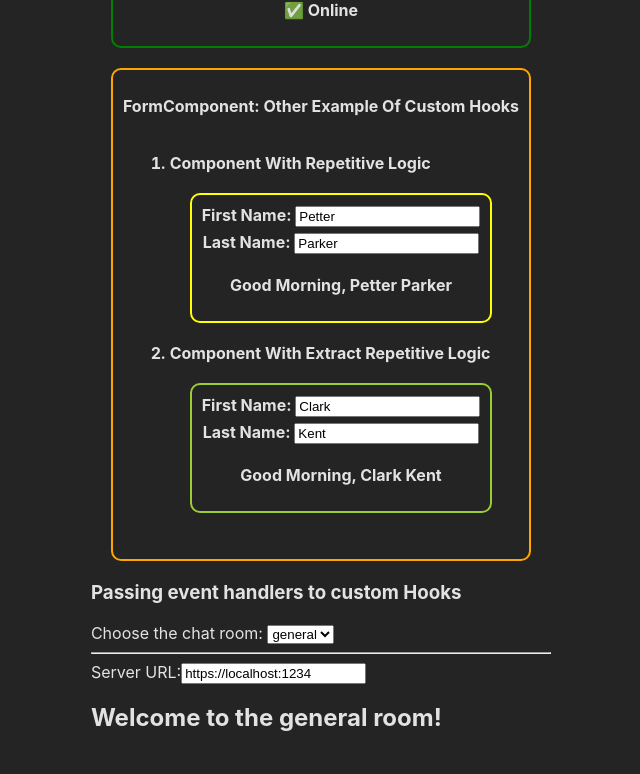
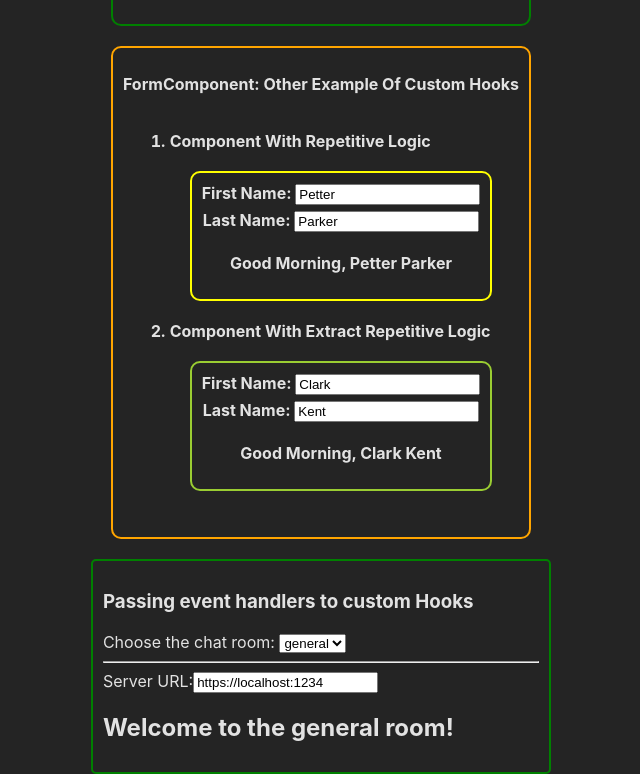
Before and after one commit to Lachicagladiadora/custom-hooks, a React (Vite) app: page / in a window 1280 px wide. Shown: the part 269-1043 px from the top of the page, without its empty margins (319-959 px from the left). Before the commit the page ends 1021 px from the top, so only its background shows below. Built offline with nearby package versions, Linux system fonts and the light colour scheme.

Commit message:
modify style and fix type

```diff
--- a/src/App.tsx
+++ b/src/App.tsx
@@ -19,6 +19,11 @@ export const App = () => {
       <SaveButton/>
       <OnlineStatusBar/>
       <FormComponent/>
+      <div style={{
+        border: 'solid 2px green',
+        borderRadius: '5px',
+        padding: '10px',
+      }}>
         <h3>Passing event handlers to custom Hooks </h3>
         <label>
           Choose the chat room: {' '}
@@ -30,6 +35,7 @@ export const App = () => {
         </label>
         <hr/>
         <ChatRoom roomId={roomId}/>
+      </div>
     </>
   )
 }
--- a/src/components/ChatRoom.tsx
+++ b/src/components/ChatRoom.tsx
@@ -1,5 +1,9 @@
 import { useEffect, useState } from "react"
 import Toastify from "toastify-js"
+
+type ChatRoomProps = {roomId: string}
+
+type createConnectionProps = {serverUrl: string, roomId: string}
 
 const showNotification = (message: string) => {
   Toastify({
@@ -23,7 +27,7 @@ const showNotification = (message: string) => {
   }).showToast()
 }
 
-const createConnection = ({serverUrl,roomId}) => {
+const createConnection = ({serverUrl,roomId}: createConnectionProps) => {
   if(typeof serverUrl !== 'string'){
     throw Error('Expected serverUrl to be a string. Received: ' + serverUrl)
   }
@@ -63,7 +67,7 @@ const createConnection = ({serverUrl,roomId}) => {
   }
 }
 
-export const ChatRoom = ({roomId}) => {
+export const ChatRoom = ({roomId}:ChatRoomProps) => {
   const [serverUrl, setServerUrl] = useState('https://localhost:1234')
 
   useEffect(()=>{
```
Lines whose indentation alone changed are shown as unchanged.
